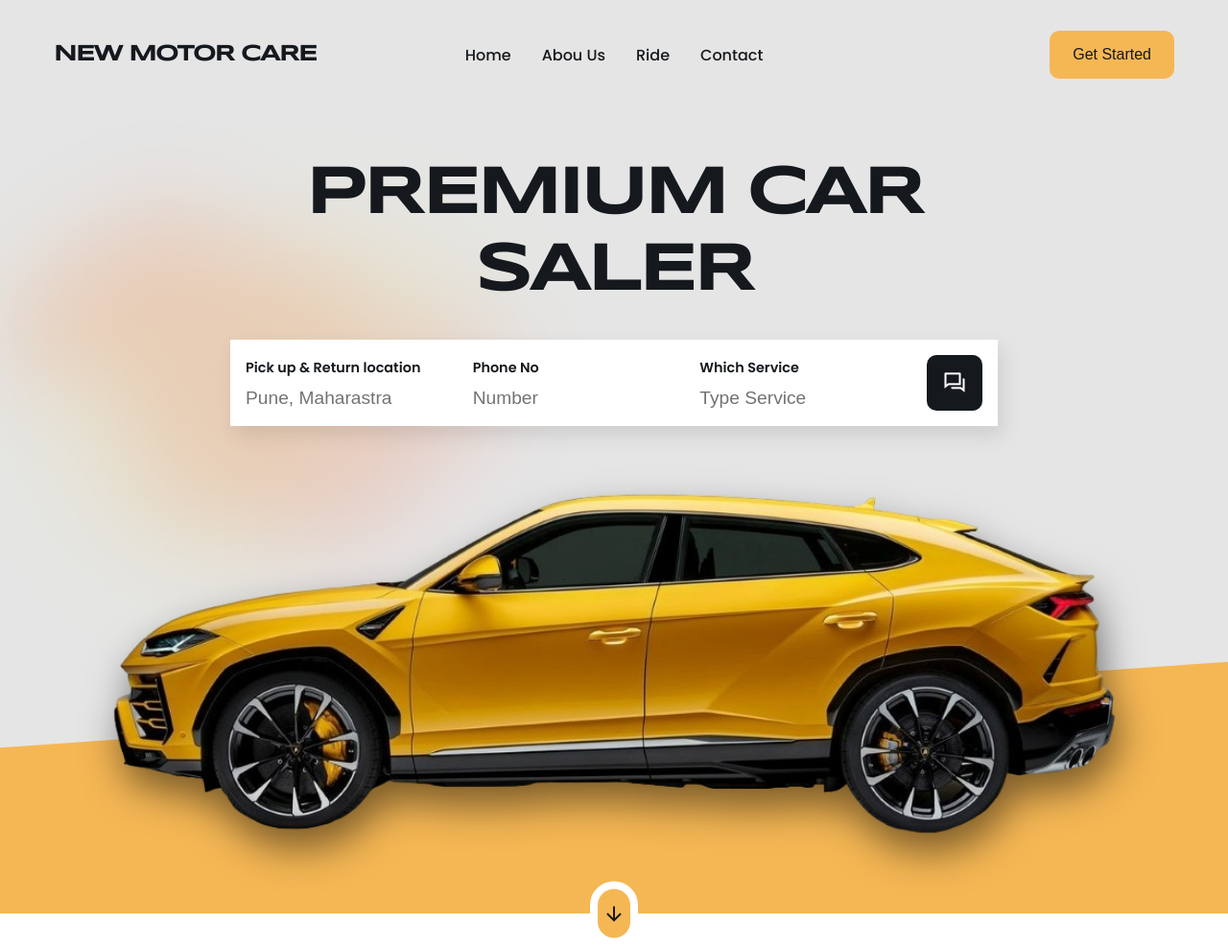
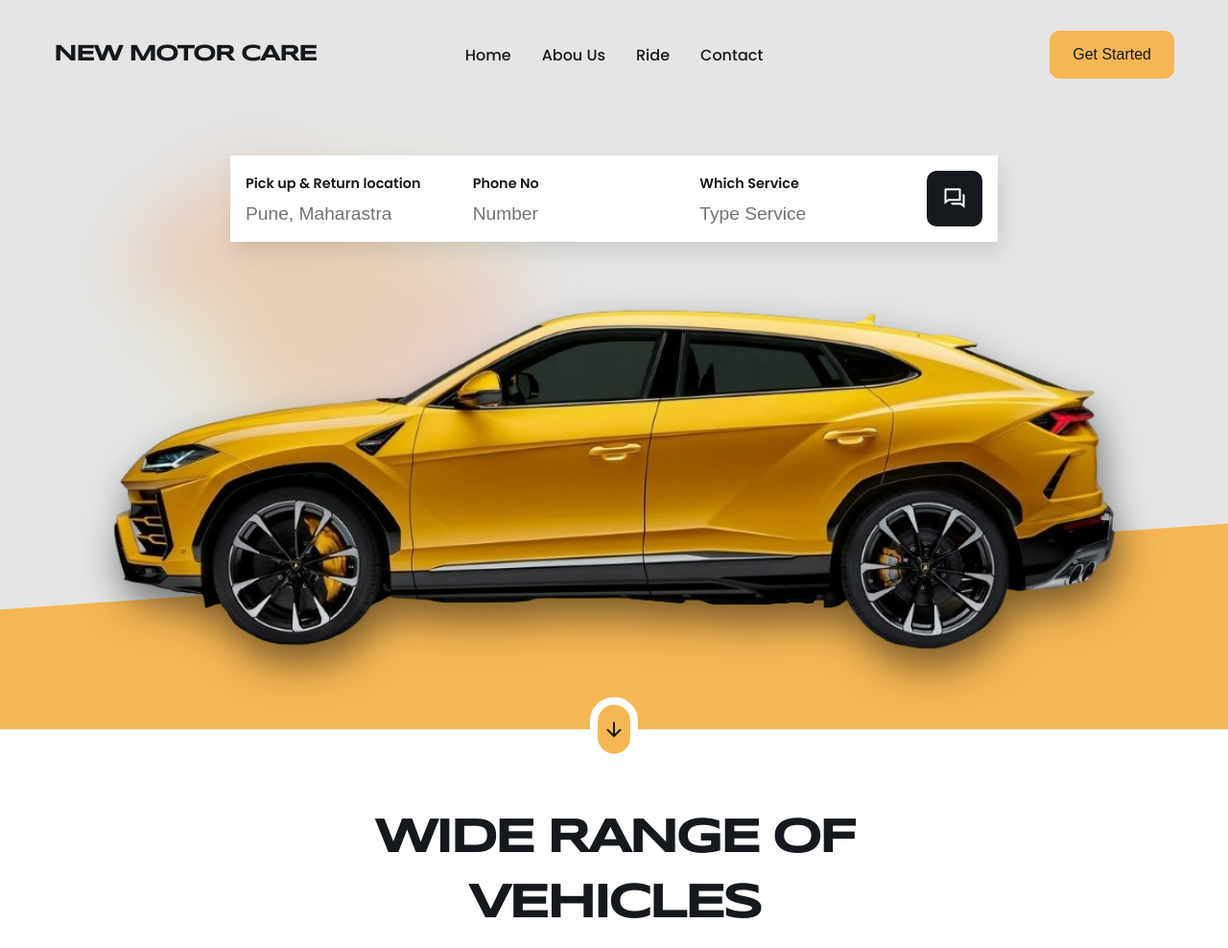
Before and after one commit to newmotorcare/New-Motor-Care-Car-Saler, a plain HTML site: page index.html in a window 1280 px wide. Shown: the top 988 px of the page at 96% size. Drawn offline with nearby package versions, Linux system fonts and the light colour scheme.

Commit message:
Update index.html

```diff
--- a/index.html
+++ b/index.html
@@ -36,7 +36,10 @@
         </div>
       </nav>
       <div class="header__container" id="home">
-        <h1>PREMIUM CAR SALER</h1>
+
+
+
+
         <form action="/">
           <div class="input__group">
             <label for="location">Pick up & Return location</label>
```
